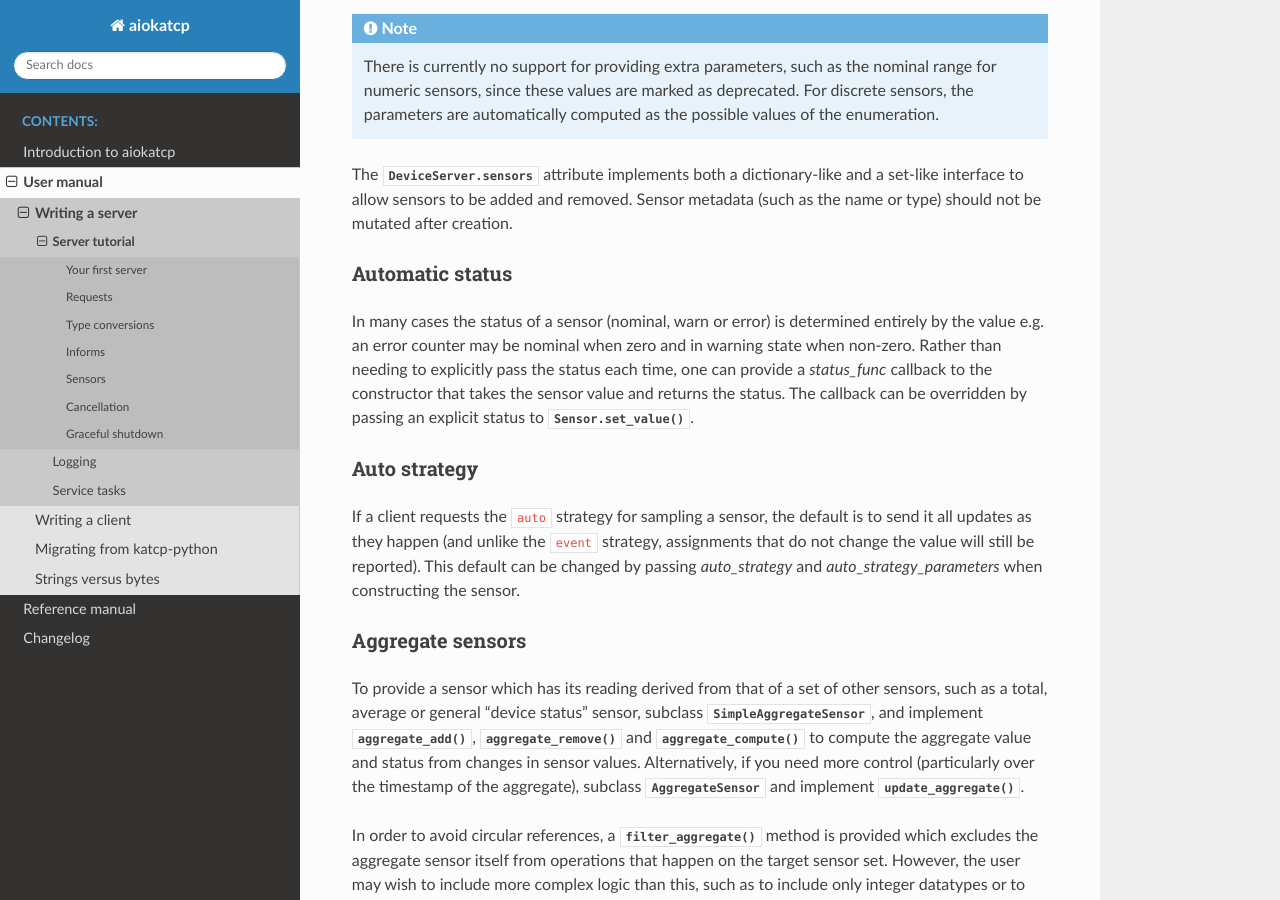
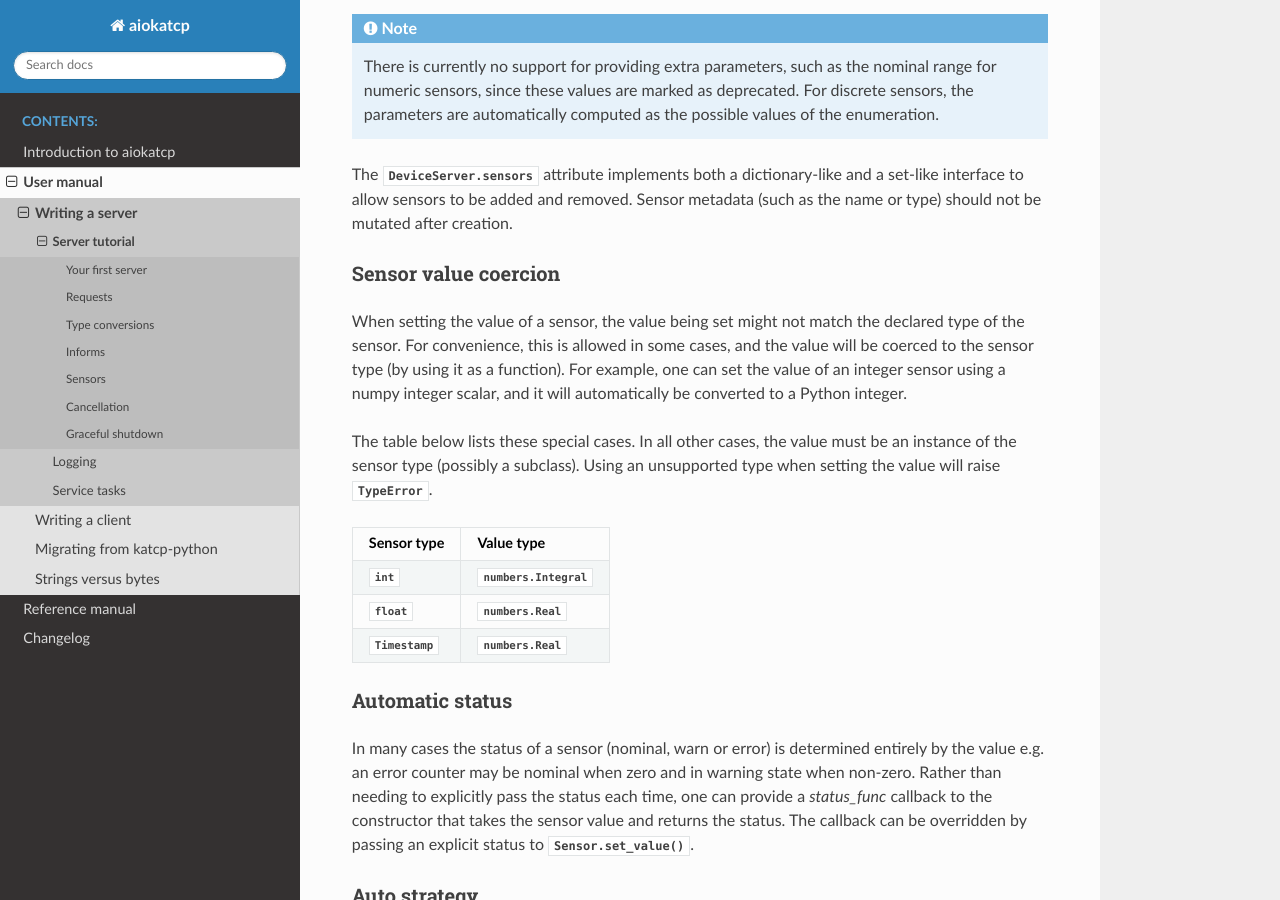
Before and after one commit to ska-sa/aiokatcp, a Sphinx documentation site: the page built from doc/server/tutorial.rst, in a window 1280 px wide and 900 px high, scrolled down 3591 px. Built offline with Sphinx 7.4.7 and the Read the Docs theme 2.0.0, drawn with Linux system fonts in a browser that asks for light colours; the version number could not be read and is left out; some of the changed text lies outside the part shown.

Commit message:
Document changes to sensor value coercion

```diff
--- a/doc/conf.py
+++ b/doc/conf.py
@@ -18,7 +18,7 @@ import aiokatcp
 # -- Project information -----------------------------------------------------
 
 project = "aiokatcp"
-copyright = "2017-2023, National Research Foundation (SARAO)"
+copyright = "2017-2024, National Research Foundation (SARAO)"
 author = "Bruce Merry"
 
 version = aiokatcp.minor_version()
@@ -32,6 +32,7 @@ release = aiokatcp.__version__
 extensions = [
     "sphinx.ext.autodoc",
     "sphinx.ext.napoleon",
+    "sphinx.ext.intersphinx",
 ]
 
 # Add any paths that contain templates here, relative to this directory.
@@ -45,6 +46,10 @@ exclude_patterns = ["_build", "Thumbs.db", ".DS_Store"]
 autodoc_member_order = "bysource"
 napoleon_custom_sections = [("Informs", "params_style")]
 
+intersphinx_mapping = {
+    "python": ("https://docs.python.org/3", None),
+}
+
 # -- Options for HTML output -------------------------------------------------
 
 # The theme to use for HTML and HTML Help pages.  See the documentation for
--- a/doc/server/tutorial.rst
+++ b/doc/server/tutorial.rst
@@ -199,6 +199,28 @@ The :attr:`.DeviceServer.sensors` attribute implements both a dictionary-like
 and a set-like interface to allow sensors to be added and removed. Sensor
 metadata (such as the name or type) should not be mutated after creation.
 
+.. _sensor-value-coercion:
+
+Sensor value coercion
+^^^^^^^^^^^^^^^^^^^^^
+When setting the value of a sensor, the value being set might not match the
+declared type of the sensor. For convenience, this is allowed in some cases,
+and the value will be coerced to the sensor type (by using it as a function).
+For example, one can set the value of an integer sensor using a numpy integer
+scalar, and it will automatically be converted to a Python integer.
+
+The table below lists these special cases. In all other cases, the value must
+be an instance of the sensor type (possibly a subclass). Using an unsupported
+type when setting the value will raise :exc:`TypeError`.
+
+====================   ==========================
+Sensor type            Value type
+====================   ==========================
+:class:`int`           :class:`numbers.Integral`
+:class:`float`         :class:`numbers.Real`
+:class:`~.Timestamp`   :class:`numbers.Real`
+====================   ==========================
+
 Automatic status
 ^^^^^^^^^^^^^^^^
 In many cases the status of a sensor (nominal, warn or error) is determined
```
Also changed, not shown: doc/changelog.rst (+21 -0 lines).
